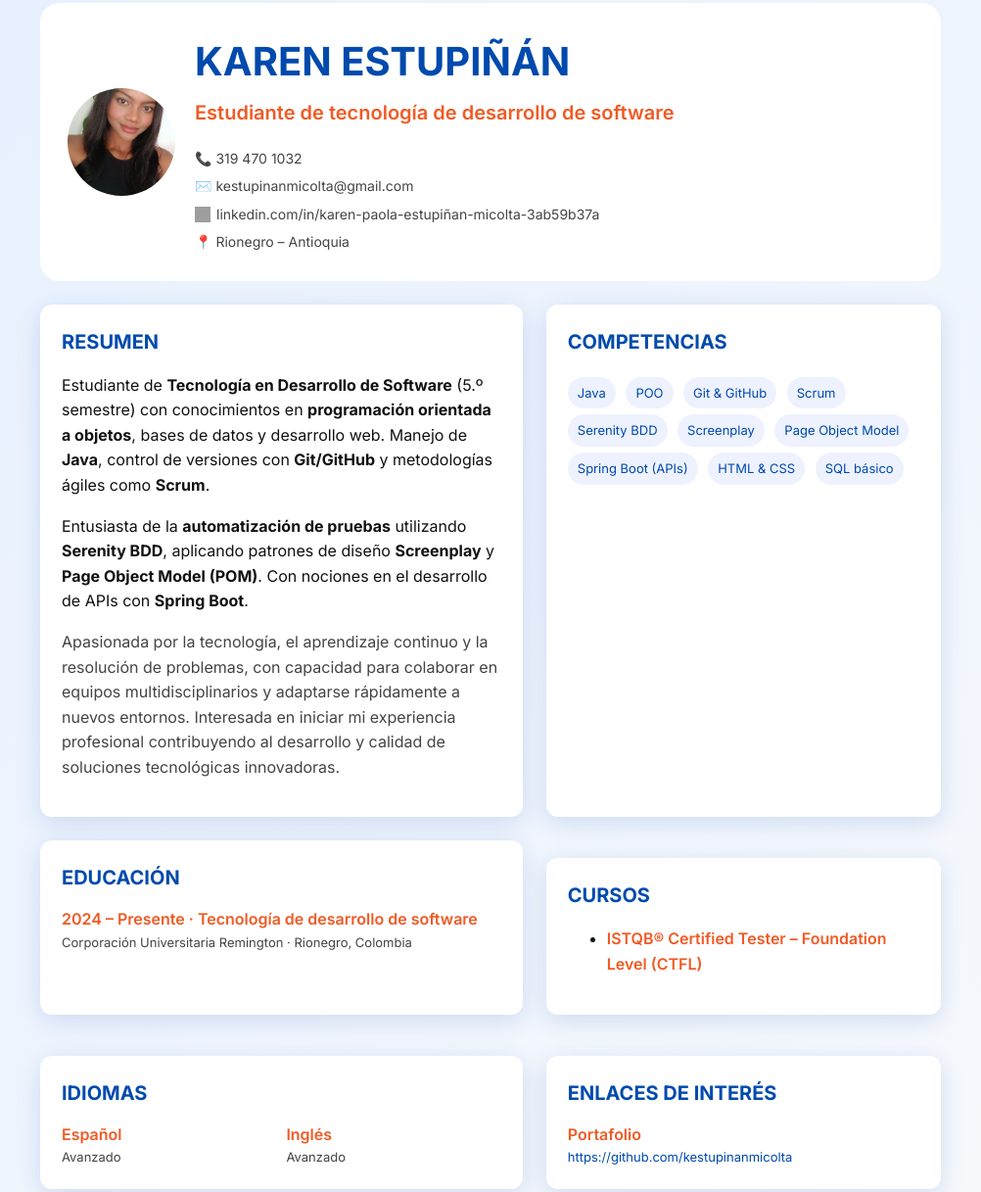
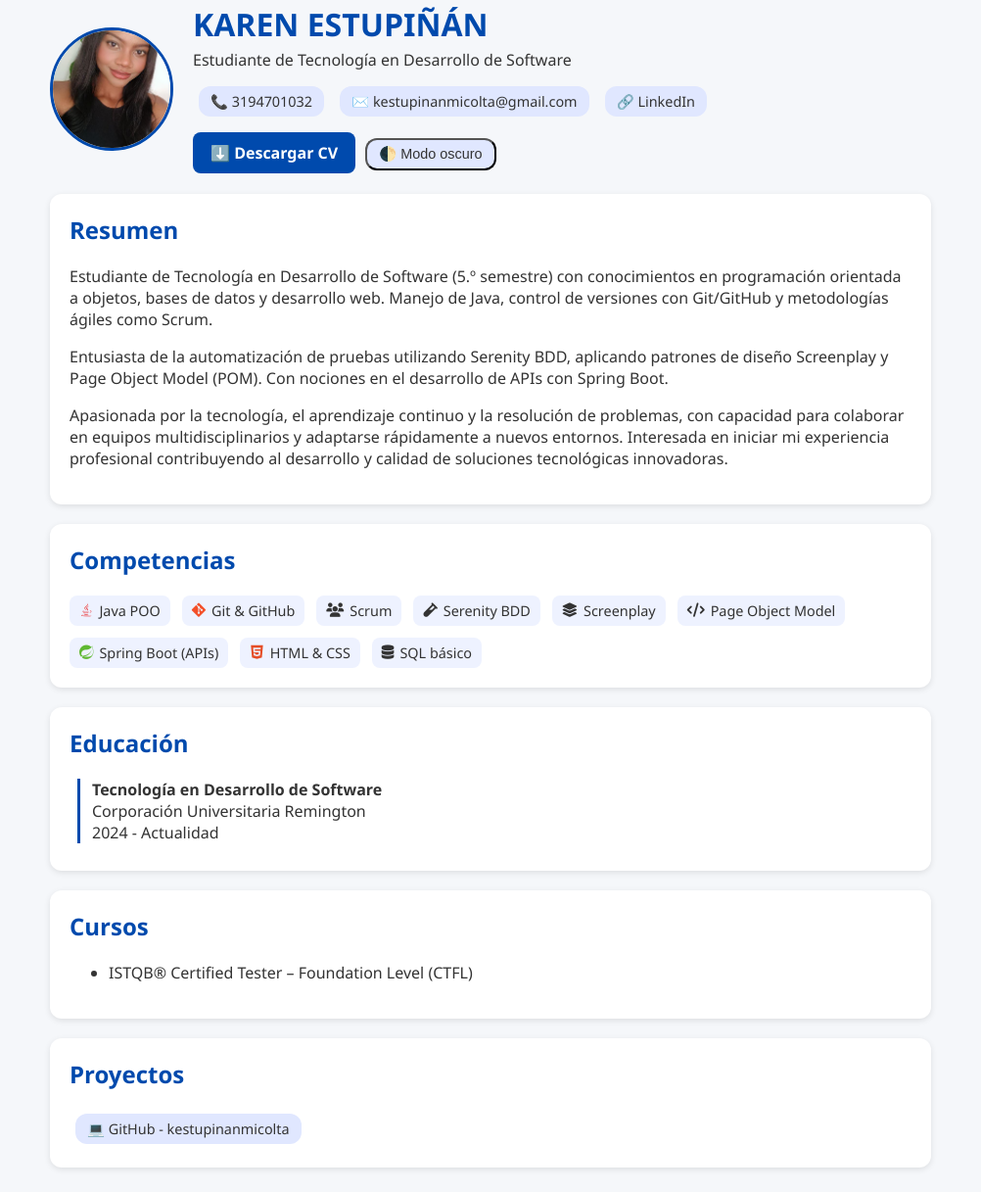
Before and after one commit to kestupinanmicolta/cv, a plain HTML site: page index.html in a window 1280 px wide. Shown: the part 37-1254 px from the top of the page at 98% size, without its empty margins (139-1141 px from the left). Drawn offline with nearby package versions, Linux system fonts and the light colour scheme; grey boxes are pictures that could not be loaded.

Commit message:
Fix ajustes css y html

```diff
--- a/index.html
+++ b/index.html
@@ -4,250 +4,156 @@
 <head>
   <meta charset="utf-8">
   <meta name="viewport" content="width=device-width, initial-scale=1">
-  <title>Karen Estupiñán</title>
+  <title>Karen Estupiñán - CV</title>
   <meta name="description"
     content="Hoja de vida de Karen Estupiñán: estudiante de Tecnología en Desarrollo de Software.">
-  <link rel="preconnect" href="https://fonts.googleapis.com">
-  <link rel="preconnect" href="https://fonts.gstatic.com" crossorigin>
-  <link href="https://fonts.googleapis.com/css2?family=Inter:wght@300;400;500;600;700&display=swap" rel="stylesheet">
+  <link rel="icon" href="photo.jpeg" type="image/jpeg">
+  <!-- Iconos de Devicon y Font Awesome -->
+  <link rel="stylesheet" href="https://cdn.jsdelivr.net/gh/devicons/devicon@latest/devicon.min.css">
+  <link rel="stylesheet" href="https://cdnjs.cloudflare.com/ajax/libs/font-awesome/6.5.0/css/all.min.css">
   <style>
     :root {
-      --bg: #f2f2f4;
+      --blue: #004aad;
+      --light: #f5f7fa;
       --card: #ffffff;
-      --ink: #111111;
-      --muted: #444444;
-      --blue: #004aad;
-      --orange: #f15a24;
-      --ring: rgba(0, 74, 173, .15);
+      --dark: #1a1a1a;
     }
 
-    * {
-      box-sizing: border-box;
+    body {
+      font-family: 'Segoe UI', Tahoma, Geneva, Verdana, sans-serif;
+      margin: 0;
+      padding: 0;
+      background: var(--light);
+      color: #333;
+      transition: background 0.3s, color 0.3s;
     }
 
-    html,
-    body {
-      margin: 0;
-      padding: 0;
-      background: linear-gradient(135deg, #e6f0ff, #f7f9fc);
-      color: var(--ink);
-      font-family: Inter, system-ui, -apple-system, Segoe UI, Roboto, Ubuntu, Cantarell, Noto Sans, sans-serif;
-      line-height: 1.6;
-    }
-
-    a {
-      color: var(--blue);
-      text-decoration: none;
-    }
-
-    a:hover {
-      text-decoration: underline;
+    body.dark {
+      background: var(--dark);
+      color: #ddd;
     }
 
     .container {
-      max-width: 960px;
-      margin: 40px auto;
-      padding: 0 20px;
+      max-width: 900px;
+      margin: 20px auto;
+      padding: 20px;
     }
 
     header {
-      background: var(--card);
-      border-radius: 20px;
-      padding: 28px;
       display: flex;
       align-items: center;
       gap: 20px;
+      margin-bottom: 20px;
     }
 
     .profile-pic {
-      flex-shrink: 0;
-      width: 110px;
-      height: 110px;
+      width: 120px;
+      height: 120px;
       border-radius: 50%;
       object-fit: cover;
+      border: 3px solid var(--blue);
+      animation: fadeIn 1s ease;
     }
 
-    .icon-linkedin {
-      width: 16px;
-      height: 16px;
-      fill: var(--blue);
+    .header-text h1 {
+      margin: 0;
+      font-size: 2rem;
+      color: var(--blue);
     }
 
-    .header-text {
-      flex: 1;
-    }
-
-    .name {
-      font-size: clamp(28px, 3.5vw, 40px);
-      font-weight: 700;
-      color: var(--blue);
-      margin: 0;
-    }
-
-    .role {
-      font-size: clamp(16px, 2.5vw, 20px);
-      color: var(--orange);
-      margin-top: 4px;
-      font-weight: 600;
-    }
-
-    .contacts {
-      display: flex;
-      flex-direction: column;
-      gap: 6px;
-      margin-top: 14px;
-      font-size: 14px;
+    .header-text p {
+      margin: 4px 0 12px;
+      font-weight: 500;
     }
 
     .chip {
-      display: inline-flex;
-      align-items: center;
-      gap: 6px;
-      color: var(--muted);
+      display: inline-block;
+      padding: 6px 12px;
+      margin: 4px 6px;
+      background: #e0e7ff;
+      border-radius: 12px;
+      font-size: 0.9rem;
+      text-decoration: none;
+      color: #333;
+      transition: background 0.3s;
     }
 
-    main {
-      display: grid;
-      grid-template-columns: 1.1fr 0.9fr;
-      gap: 24px;
-      margin-top: 24px;
+    .chip:hover {
+      background: #c7d2fe;
     }
 
-    .card {
+    .download-btn {
+      display: inline-block;
+      margin-top: 12px;
+      padding: 10px 18px;
+      background: var(--blue);
+      color: white;
+      font-weight: 600;
+      border-radius: 8px;
+      text-decoration: none;
+      transition: background 0.3s ease;
+    }
+
+    .download-btn:hover {
+      background: #003080;
+    }
+
+    section {
       background: var(--card);
+      margin: 20px 0;
+      padding: 20px;
       border-radius: 12px;
-      padding: 22px;
-      box-shadow: 0 6px 24px var(--ring);
+      box-shadow: 0 2px 6px rgba(0, 0, 0, 0.1);
+      transition: background 0.3s, color 0.3s;
+    }
+
+    body.dark section {
+      background: #2a2a2a;
     }
 
     h2 {
-      font-size: 20px;
-      margin: 0 0 14px 0;
+      margin-top: 0;
       color: var(--blue);
-      font-weight: 700;
-      text-transform: uppercase;
     }
 
-    .section + .section {
-      margin-top: 18px;
+    .competencias-list {
+      display: flex;
+      flex-wrap: wrap;
+      gap: 12px;
     }
 
-    .pill {
-      display: inline-block;
+    .competencias-list span {
+      display: flex;
+      align-items: center;
+      gap: 6px;
       background: #eef2ff;
-      color: var(--blue);
       padding: 6px 10px;
-      border-radius: 999px;
-      font-size: 13px;
-      margin: 6px 6px 0 0;
+      border-radius: 8px;
+      font-size: 0.9rem;
     }
 
-    .summary {
-      color: var(--ink);
+    .timeline {
+      border-left: 3px solid var(--blue);
+      padding-left: 12px;
+      margin-left: 8px;
     }
 
-    .summary b {
-      font-weight: 700;
+    .timeline p {
+      margin: 8px 0;
     }
 
-    .muted {
-      color: var(--muted);
+    @keyframes fadeIn {
+      from {
+        opacity: 0;
+        transform: scale(0.9);
       }
 
-    .list {
-      display: grid;
-      gap: 14px;
-    }
-
-    .item h3 {
-      margin: 0;
-      font-size: 16px;
-      color: var(--orange);
-      font-weight: 600;
-    }
-
-    .item .meta {
-      font-size: 13px;
-      color: var(--muted);
-    }
-
-    .grid-cols-2 {
-      display: grid;
-      grid-template-columns: 1fr 1fr;
-      gap: 10px;
-    }
-
-    /* Responsive ajustes */
-    @media (max-width: 860px) {
-      main {
-        grid-template-columns: 1fr;
-      }
-    }
-
-    @media (max-width: 600px) {
-      .grid-cols-2 {
-        grid-template-columns: 1fr;
-      }
-    }
-
-    @media (max-width: 480px) {
-      .container {
-        margin: 20px auto;
-        padding: 0 14px;
-      }
-
-      header {
-        flex-direction: column;
-        text-align: center;
-        padding: 20px;
-      }
-
-      .profile-pic {
-        width: 90px;
-        height: 90px;
-      }
-
-      .contacts {
-        align-items: center;
-      }
-
-      .header-text {
-        width: 100%;
-      }
-
-      main {
-        margin-top: 16px;
-        gap: 16px;
-      }
-
-      .card {
-        padding: 18px;
-      }
-
-      h2 {
-        font-size: 18px;
-      }
-
-      .pill {
-        font-size: 12px;
-        padding: 5px 8px;
-      }
-
-      .item h3 {
-        font-size: 15px;
-      }
-
-      .item .meta {
-        font-size: 12px;
-      }
-
-      .icon-linkedin {
-        width: 14px;
-        height: 14px;
+      to {
+        opacity: 1;
+        transform: scale(1);
       }
     }
   </style>
-
 </head>
 
 <body>
@@ -255,120 +161,74 @@
     <header>
       <img src="photo.jpeg" alt="Foto de Karen Estupiñán" class="profile-pic">
       <div class="header-text">
-        <h1 class="name">KAREN ESTUPIÑÁN</h1>
-        <p class="role">Estudiante de tecnología de desarrollo de software</p>
-
+        <h1>KAREN ESTUPIÑÁN</h1>
+        <p>Estudiante de Tecnología en Desarrollo de Software</p>
         <div class="contacts">
-          <span class="chip">📞 319 470 1032</span>
+          <span class="chip">📞 3194701032</span>
           <a class="chip" href="mailto:kestupinanmicolta@gmail.com">✉️ kestupinanmicolta@gmail.com</a>
-          <a class="chip linkedin" href="https://www.linkedin.com/in/karen-paola-estupiñan-micolta-3ab59b37a"
-            target="_blank" rel="noopener">
-            <img src="https://cdn.jsdelivr.net/gh/simple-icons/simple-icons/icons/linkedin.svg" alt="LinkedIn"
-              class="icon-linkedin">
-            linkedin.com/in/karen-paola-estupiñan-micolta-3ab59b37a
-          </a>
-          <span class="chip">📍 Rionegro – Antioquia</span>
+          <a class="chip" href="https://www.linkedin.com/in/karen-paola-estupiñan-micolta-3ab59b37a" target="_blank">🔗
+            LinkedIn</a>
         </div>
+        <a href="KarenEstupinanResume.pdf" download class="download-btn">⬇️ Descargar CV</a>
+        <button onclick="document.body.classList.toggle('dark')" class="chip">🌓 Modo oscuro</button>
       </div>
     </header>
 
-
-    <main>
-      <!-- Columna izquierda -->
-      <section class="card">
+    <section>
       <h2>Resumen</h2>
-        <p class="summary">
-          Estudiante de <b>Tecnología en Desarrollo de Software</b> (5.º semestre) con conocimientos en <b>programación
-            orientada a objetos</b>,
-          bases de datos y desarrollo web. Manejo de <b>Java</b>, control de versiones con <b>Git/GitHub</b> y
-          metodologías ágiles como <b>Scrum</b>.
+      <p>
+        Estudiante de Tecnología en Desarrollo de Software (5.º semestre) con conocimientos en programación orientada a
+        objetos, bases de datos y desarrollo web. Manejo de Java, control de versiones con Git/GitHub y metodologías
+        ágiles como Scrum.
       </p>
-        <p class="summary">
-          Entusiasta de la <b>automatización de pruebas</b> utilizando <b>Serenity BDD</b>, aplicando patrones de diseño
-          <b>Screenplay</b> y <b>Page Object Model (POM)</b>.
-          Con nociones en el desarrollo de APIs con <b>Spring Boot</b>.
+      <p>
+        Entusiasta de la automatización de pruebas utilizando Serenity BDD, aplicando patrones de diseño Screenplay y
+        Page Object Model (POM). Con nociones en el desarrollo de APIs con Spring Boot.
       </p>
-        <p class="summary muted">
-          Apasionada por la tecnología, el aprendizaje continuo y la resolución de problemas, con capacidad para
-          colaborar en equipos
-          multidisciplinarios y adaptarse rápidamente a nuevos entornos. Interesada en iniciar mi experiencia
-          profesional contribuyendo
-          al desarrollo y calidad de soluciones tecnológicas innovadoras.
+      <p>
+        Apasionada por la tecnología, el aprendizaje continuo y la resolución de problemas, con capacidad para colaborar
+        en equipos multidisciplinarios y adaptarse rápidamente a nuevos entornos. Interesada en iniciar mi experiencia
+        profesional contribuyendo al desarrollo y calidad de soluciones tecnológicas innovadoras.
       </p>
     </section>
 
-      <!-- Columna derecha -->
-      <aside class="card">
+    <section>
       <h2>Competencias</h2>
-        <div>
-          <span class="pill">Java</span>
-          <span class="pill">POO</span>
-          <span class="pill">Git & GitHub</span>
-          <span class="pill">Scrum</span>
-          <span class="pill">Serenity BDD</span>
-          <span class="pill">Screenplay</span>
-          <span class="pill">Page Object Model</span>
-          <span class="pill">Spring Boot (APIs)</span>
-          <span class="pill">HTML & CSS</span>
-          <span class="pill">SQL básico</span>
-        </div>
-      </aside>
-
-      <!-- Educación -->
-      <section class="card section">
-        <h2>Educación</h2>
-        <div class="list">
-          <div class="item">
-            <h3>2024 – Presente · Tecnología de desarrollo de software</h3>
-            <div class="meta">Corporación Universitaria Remington · Rionegro, Colombia</div>
-          </div>
+      <div class="competencias-list">
+        <span><i class="devicon-java-plain colored"></i> Java POO</span>
+        <span><i class="devicon-git-plain colored"></i> Git & GitHub</span>
+        <span><i class="fas fa-users"></i> Scrum</span>
+        <span><i class="fas fa-vial"></i> Serenity BDD</span>
+        <span><i class="fas fa-layer-group"></i> Screenplay</span>
+        <span><i class="fas fa-code"></i> Page Object Model</span>
+        <span><i class="devicon-spring-plain colored"></i> Spring Boot (APIs)</span>
+        <span><i class="devicon-html5-plain colored"></i> HTML & CSS</span>
+        <span><i class="fas fa-database"></i> SQL básico</span>
       </div>
     </section>
 
-      <!-- Lateral derecho inferior -->
-      <aside class="card section">
-        <h2>Cursos</h2>
-        <ul class="list">
-          <li class="item">
-            <h3>ISTQB® Certified Tester – Foundation Level (CTFL)</h3>
-            <div class="meta"></div>
-          </li>
-        </ul>
-      </aside>
-
-      <section class="card section">
-        <h2>Idiomas</h2>
-        <div class="grid-cols-2">
-          <div>
-            <div class="item">
-              <h3>Español</h3>
-              <div class="meta">Avanzado</div>
-            </div>
-          </div>
-          <div>
-            <div class="item">
-              <h3>Inglés</h3>
-              <div class="meta">Avanzado</div>
-            </div>
-          </div>
+    <section>
+      <h2>Educación</h2>
+      <div class="timeline">
+        <p><b>Tecnología en Desarrollo de Software</b><br>
+          Corporación Universitaria Remington<br>
+          2024 - Actualidad</p>
       </div>
     </section>
 
-      <aside class="card section">
-        <h2>Enlaces de interés</h2>
-        <div class="list">
-          <div class="item">
-            <h3>Portafolio</h3>
-            <div class="meta">
-              <a href="https://github.com/kestupinanmicolta" target="_blank">
-                https://github.com/kestupinanmicolta
+    <section>
+      <h2>Cursos</h2>
+      <ul>
+        <li>ISTQB® Certified Tester – Foundation Level (CTFL)</li>
+      </ul>
+    </section>
+    <section>
+      <h2>Proyectos</h2>
+      <a class="chip" href="https://github.com/kestupinanmicolta" target="_blank">
+        💻 GitHub - kestupinanmicolta
       </a>
-            </div>
-          </div>
+    </section>
 
-        </div>
-      </aside>
-    </main>
   </div>
 </body>
 
```
Lines whose indentation alone changed are shown as unchanged.
